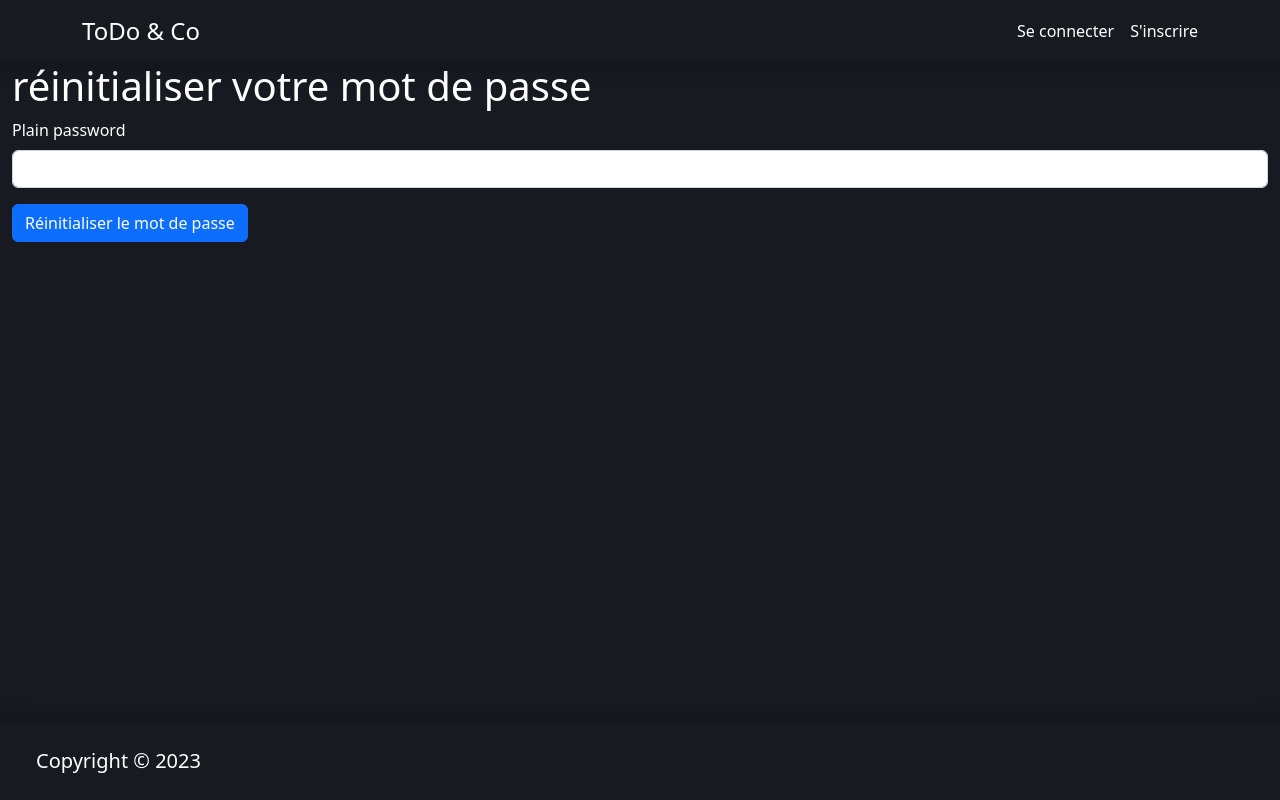
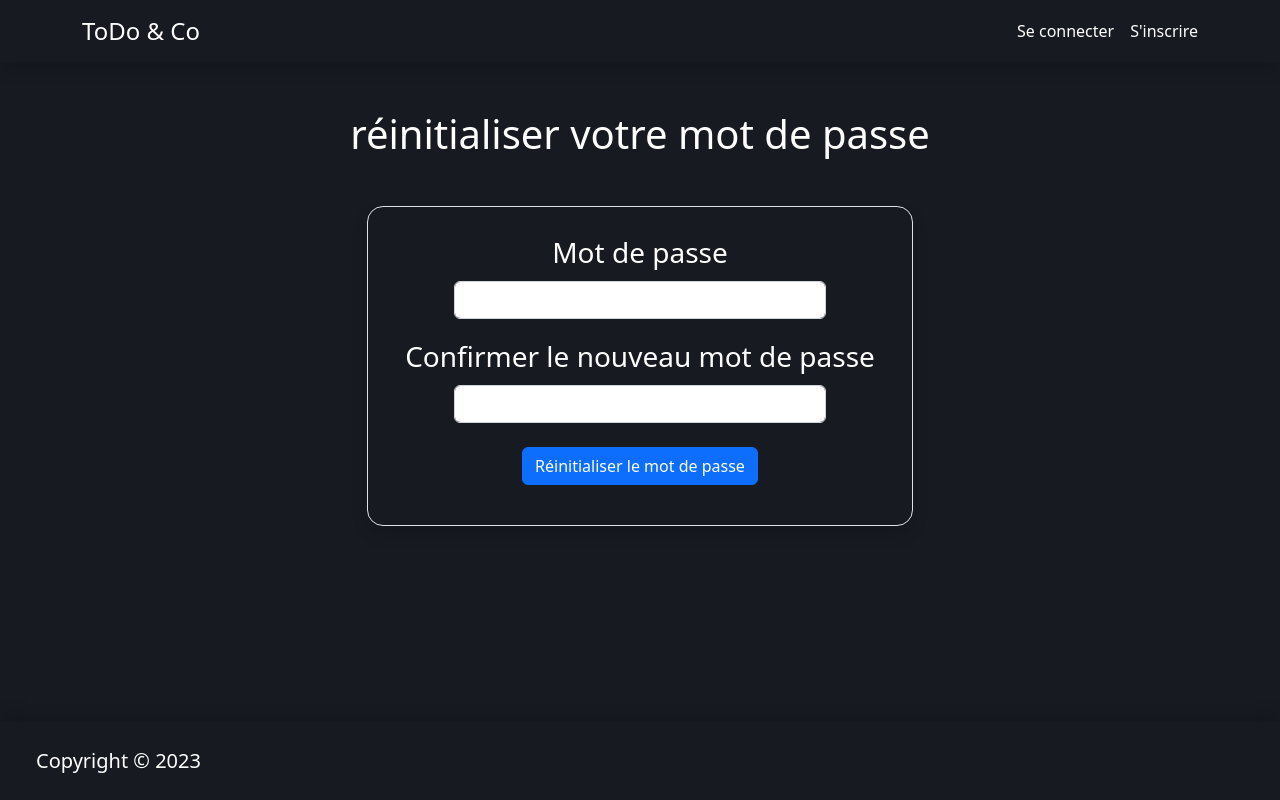
Before and after one commit to arcausin/todo-and-co, a Symfony app: template templates/reset_password/reset.html.twig in a window 1280 px wide. Run offline with Twig, Linux system fonts and the light colour scheme; the template is opened without the code that fills it, so the values that code supplies are empty; form fields are guessed from the names that the template uses; some libraries are stand-ins or nearby versions.

Commit message:
maj layout user security authenticator

```diff
--- a/src/Controller/ResetPasswordController.php
+++ b/src/Controller/ResetPasswordController.php
@@ -165,7 +165,7 @@ class ResetPasswordController extends AbstractController
         $email = (new TemplatedEmail())
             ->from(new Address('no-reply@todo-and-co.test', 'ToDo & Co'))
             ->to($user->getEmail())
-            ->subject('Your password reset request')
+            ->subject('Votre demande de réinitialisation de mot de passe')
             ->htmlTemplate('reset_password/email.html.twig')
             ->context([
                 'resetToken' => $resetToken,
--- a/templates/registration/register.html.twig
+++ b/templates/registration/register.html.twig
@@ -5,7 +5,7 @@
 {% block body %}
 <div class="container">
     <div class="row">
-        <h1 class="text-center fs-1 mt-5 mb-5">Inscription</h1>
+        <h1 class="text-center mt-5 mb-5">Inscription</h1>
 
         {% for flash_error in app.flashes('verify_email_error') %}
             <div class="alert alert-danger" role="alert">{{ flash_error }}</div>
@@ -46,7 +46,7 @@
                         {{ form_widget(registrationForm.agreeTerms, {'attr': {'checked': 'checked'}}) }}
                     </div>
 
-                    <button type="submit" class="btn btn-lg btn-primary">Créer un compte</button>
+                    <button type="submit" class="btn btn-lg btn-primary mb-3">Créer un compte</button>
                 {{ form_end(registrationForm) }}
 
                 <div>
--- a/templates/reset_password/reset.html.twig
+++ b/templates/reset_password/reset.html.twig
@@ -3,10 +3,27 @@
 {% block title %}réinitialiser votre mot de passe{% endblock %}
 
 {% block body %}
-    <h1>réinitialiser votre mot de passe</h1>
+<div class="container">
+    <div class="row">
+        <h1 class="text-center mt-5 mb-5">réinitialiser votre mot de passe</h1>
 
-    {{ form_start(resetForm) }}
-        {{ form_row(resetForm.plainPassword) }}
-        <button class="btn btn-primary">Réinitialiser le mot de passe</button>
-    {{ form_end(resetForm) }}
+        <div class="col-12 col-md-6 offset-md-3">
+            <div class="text-center border shadow rounded-4 p-4 mb-5">
+                {{ form_start(resetForm) }}
+                    <div class="form-group mb-3">
+                        {{ form_label(resetForm.plainPassword.first, 'Mot de passe', {'label_attr': {'class': 'form-label fs-3'}})}}
+                        {{ form_widget(resetForm.plainPassword.first, {'attr': {'class': 'form-control w-75 text-center mx-auto'}})}}
+                    </div>
+
+                    <div class="form-group mb-4">
+                        {{ form_label(resetForm.plainPassword.second, 'Confirmer le nouveau mot de passe', {'label_attr': {'class': 'form-label fs-3'}})}}
+                        {{ form_widget(resetForm.plainPassword.second, {'attr': {'class': 'form-control w-75 text-center mx-auto'}})}}
+                    </div>
+
+                    <button class="btn btn-primary mb-3">Réinitialiser le mot de passe</button>
+                {{ form_end(resetForm) }}
+            </div>
+        </div>
+    </div>
+</div>
 {% endblock %}
--- a/templates/security/login.html.twig
+++ b/templates/security/login.html.twig
@@ -5,7 +5,7 @@
 {% block body %}
 <div class="container">
     <div class="row">
-        <h1 class="text-center fs-1 mt-5 mb-5">Connexion</h1>
+        <h1 class="text-center mt-5 mb-5">Connexion</h1>
 
         {% for flash_error in app.flashes('verify_email_error') %}
             <div class="alert alert-danger" role="alert">{{ flash_error }}</div>
@@ -55,7 +55,7 @@
                         </div>
                     #}
 
-                    <button type="submit" class="btn btn-lg btn-success">Se connecter</button>
+                    <button type="submit" class="btn btn-lg btn-success mb-3">Se connecter</button>
                 </form>
 
                 <div>
```
Also changed, not shown: templates/reset_password/check_email.html.twig (+9 -5 lines), templates/reset_password/request.html.twig (+22 -9 lines).
